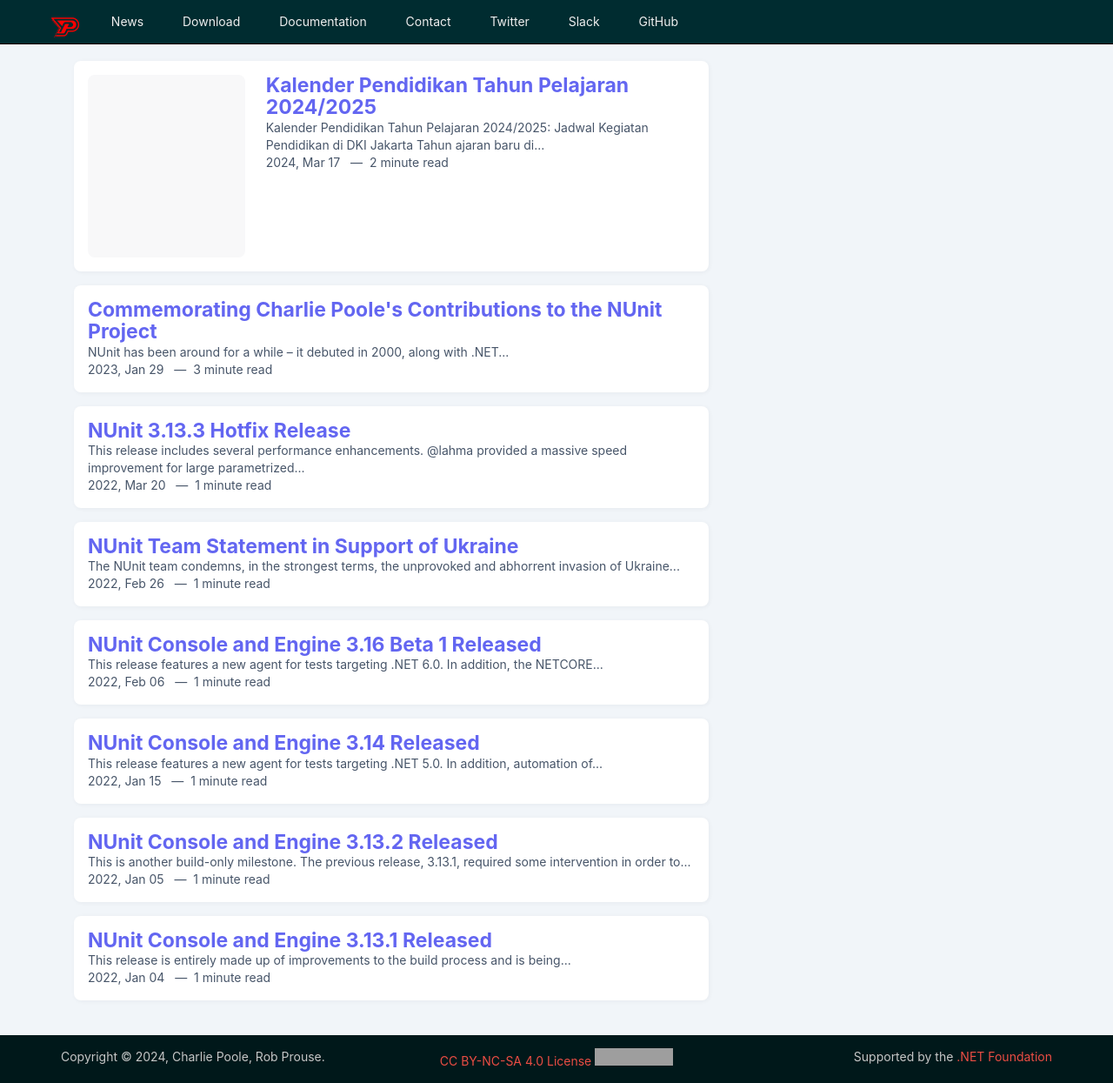
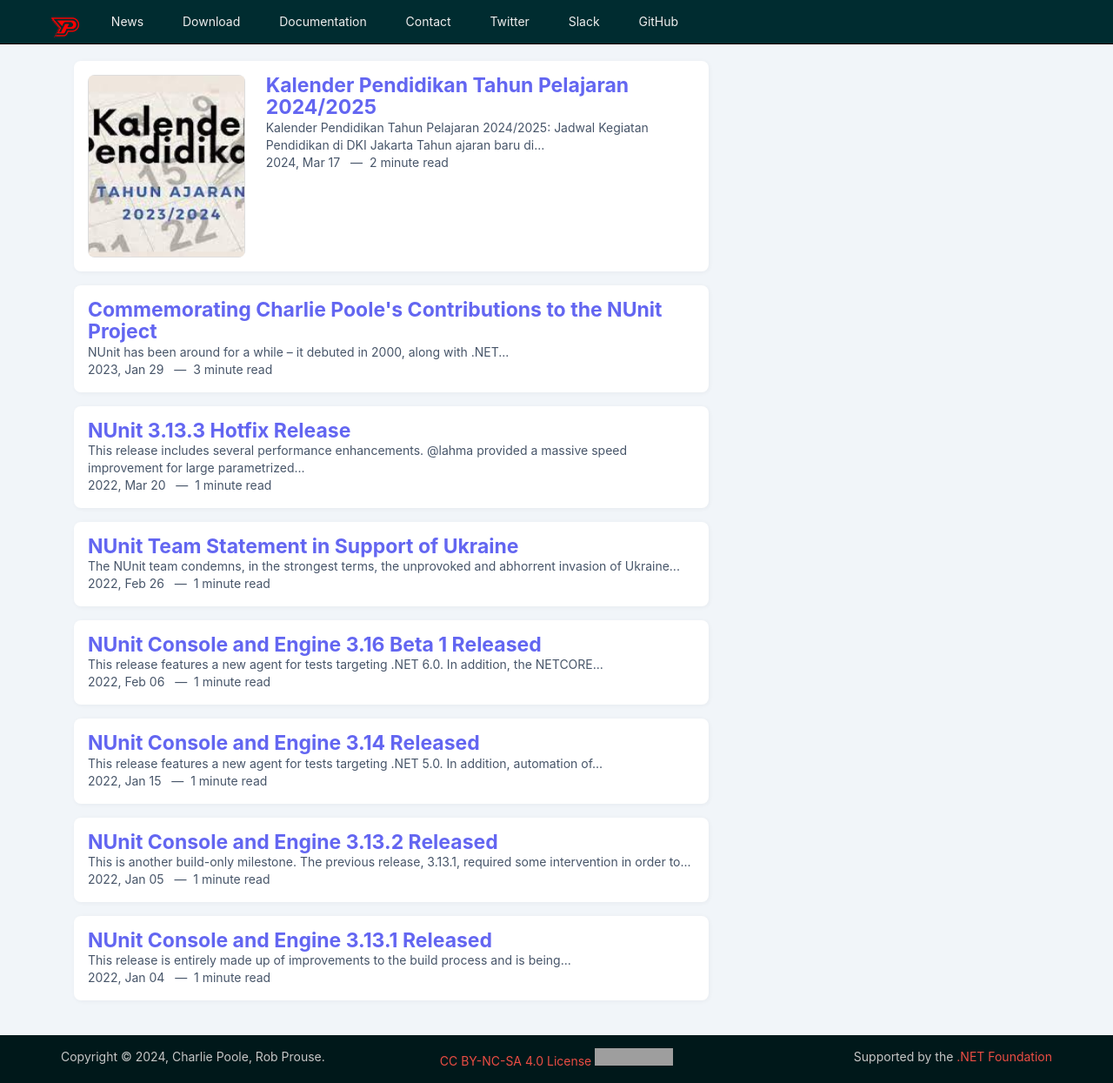
Before and after one commit to games-online-free/webtes, a Jekyll site: the page built from index.html, in a window 1280 px wide and 1245 px high. Shown: the whole window at 87% size. Built offline with Jekyll 4.4.1, drawn with Linux system fonts in a browser that asks for light colours; nearby versions of some CDN libraries; the list of posts is cut into pages by our own code; grey boxes are pictures that could not be loaded.

Commit message:
Update index.html

```diff
--- a/index.html
+++ b/index.html
@@ -10,7 +10,7 @@
 <article class="post hentry item">
   {% if post.img %}
 <a class="entry-thumbnail"  href="{{post.url | prepend: site.baseurl}}">
-<span class='thumbnail' style="background-image: url({{"/img/" | prepend: site.baseurl | append : post.img}})"></a>
+<span class='thumbnail pbt-lazy' style="background-image: url({{"/img/" | prepend: site.baseurl | append : post.img}})"></a>
   {% else %}
   {% endif %}
   <div class="post-content">
```
